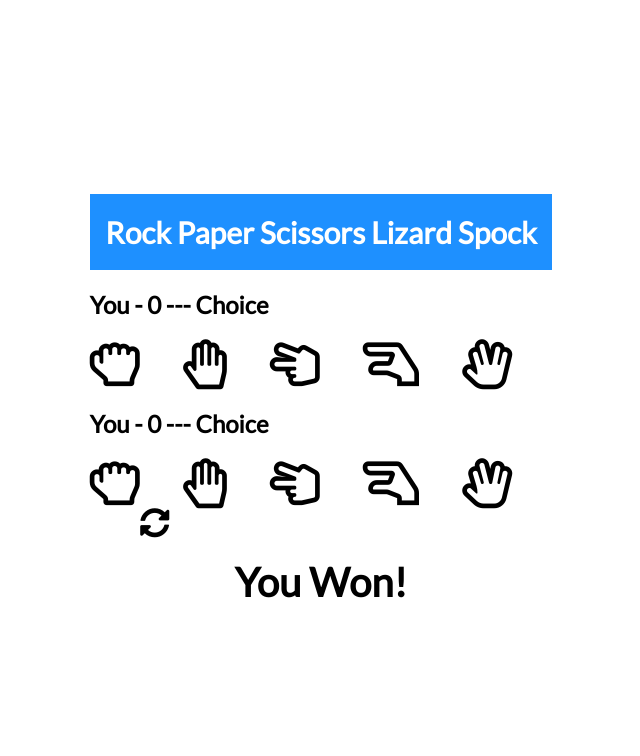
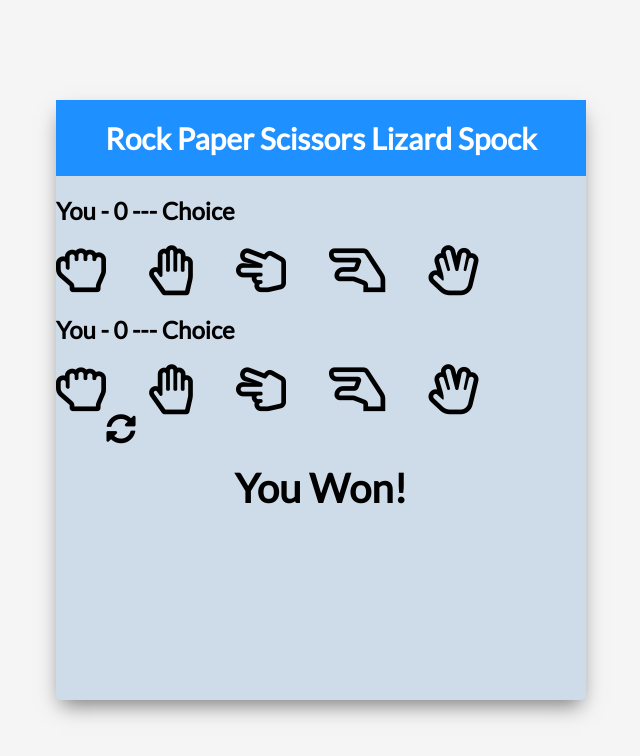
Before and after one commit to nikosajadi/spock-rock-game, a plain HTML site: page index.html in a window 1280 px wide. Shown: the whole page, without its empty margins (319-959 px from the left). Drawn offline with Linux system fonts and the light colour scheme.

Commit message:
game-container  UI CSS

```diff
--- a/style.css
+++ b/style.css
@@ -7,14 +7,21 @@ html {
 body {
   margin: 0;
   min-height: 100vh;
-
+  background: whitesmoke;
   font-family: Lato, sans-serif;
   display: flex;
   justify-content: center;
   align-items: center;
 }
 
-
+.game-container {
+  width: 530px;
+  height: 600px;
+  background: rgb(206, 219, 232);
+  border-radius: 5px;
+   /* horizontal offset - vertical offset - blurred (how much the color ) -  */
+  box-shadow: 0 10px 20px -5px rgba(0, 0, 0, 0.5);
+}
 
 .header {
   background: dodgerblue;
```
